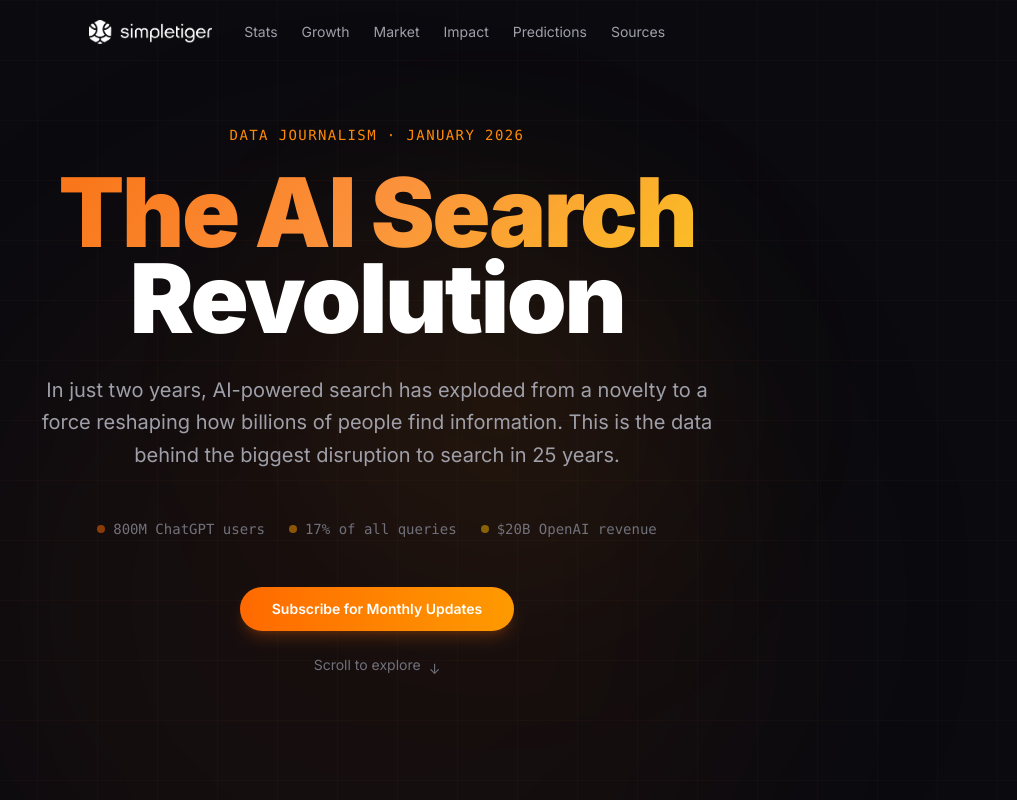
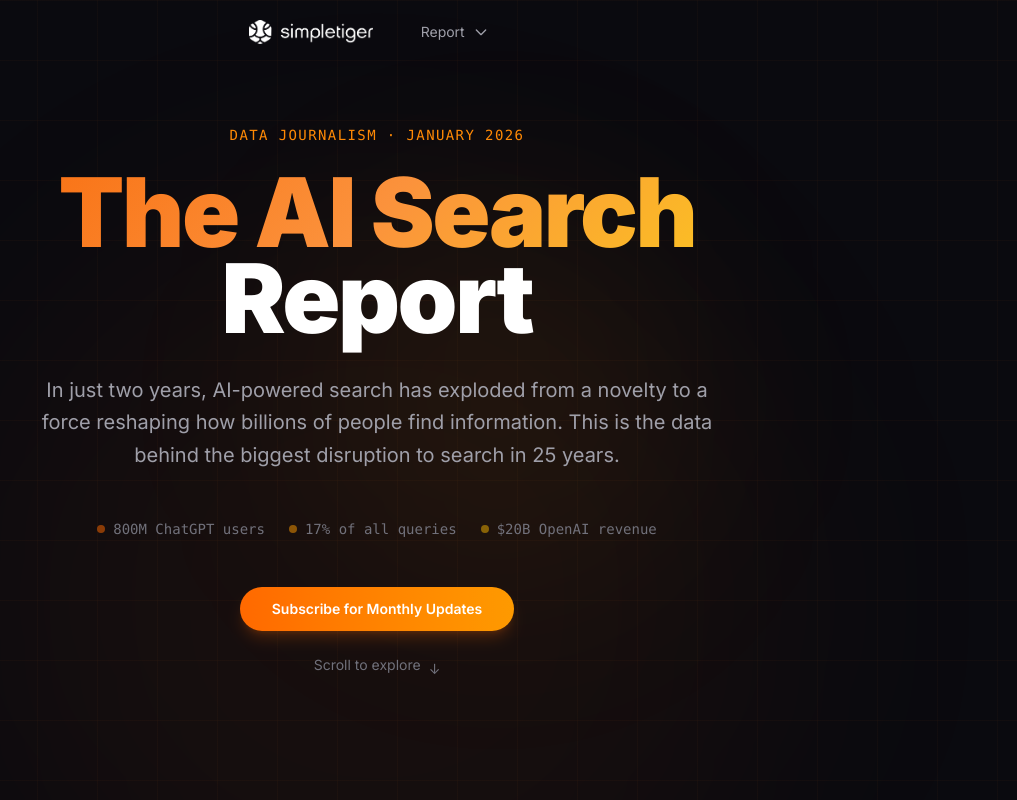
Before and after one commit to simpletiger/aisearch, a Next.js app: page / in a window 1280 px wide. Shown: the top 800 px of the page, without its empty margins (263-1280 px from the left). Built offline with nearby package versions, Linux system fonts and the light colour scheme.

Commit message:
Update branding: Revolution → Report, logo links to SimpleTiger.com, nav dropdown restructure

```diff
--- a/src/app/layout.tsx
+++ b/src/app/layout.tsx
@@ -2,7 +2,7 @@
 import "./globals.css";
 
 export const metadata: Metadata = {
-  title: "The AI Search Revolution — Data & Trends",
+  title: "The AI Search Report — Data & Trends",
   description:
     "An interactive data journalism piece exploring the explosive growth of AI search and its impact on the traditional search landscape.",
 };
--- a/src/components/Hero.tsx
+++ b/src/components/Hero.tsx
@@ -26,7 +26,7 @@
           <h1 className="text-5xl sm:text-7xl lg:text-8xl font-black leading-[0.9] tracking-tight mb-8">
             <span className="gradient-text">The AI Search</span>
             <br />
-            <span className="text-white">Revolution</span>
+            <span className="text-white">Report</span>
           </h1>
 
           <p className="text-lg sm:text-xl text-zinc-400 max-w-2xl mx-auto mb-12 leading-relaxed">
--- a/src/components/Nav.tsx
+++ b/src/components/Nav.tsx
@@ -1,6 +1,6 @@
 "use client";
 
-import { useState, useEffect } from "react";
+import { useState, useEffect, useRef } from "react";
 import { motion, AnimatePresence } from "framer-motion";
 import Image from "next/image";
 
@@ -16,11 +16,24 @@
 export default function Nav() {
   const [scrolled, setScrolled] = useState(false);
   const [mobileOpen, setMobileOpen] = useState(false);
+  const [dropdownOpen, setDropdownOpen] = useState(false);
+  const dropdownRef = useRef<HTMLDivElement>(null);
 
   useEffect(() => {
     const handleScroll = () => setScrolled(window.scrollY > 100);
     window.addEventListener("scroll", handleScroll);
     return () => window.removeEventListener("scroll", handleScroll);
+  }, []);
+
+  // Close dropdown when clicking outside
+  useEffect(() => {
+    const handleClickOutside = (e: MouseEvent) => {
+      if (dropdownRef.current && !dropdownRef.current.contains(e.target as Node)) {
+        setDropdownOpen(false);
+      }
+    };
+    document.addEventListener("mousedown", handleClickOutside);
+    return () => document.removeEventListener("mousedown", handleClickOutside);
   }, []);
 
   return (
@@ -35,21 +48,49 @@
         }`}
       >
         <div className="section-container h-16 flex items-center justify-center gap-8">
-          <a href="#" className="flex-shrink-0">
+          <a href="https://simpletiger.com" target="_blank" rel="noopener noreferrer" className="flex-shrink-0">
             <Image src="/logo.png" alt="SimpleTiger" width={140} height={28} className="h-6 w-auto" />
           </a>
 
-          {/* Desktop links */}
-          <div className="hidden md:flex items-center gap-6">
+          {/* Desktop dropdown */}
+          <div className="hidden md:block relative" ref={dropdownRef}>
+            <button
+              onClick={() => setDropdownOpen(!dropdownOpen)}
+              className="flex items-center gap-2 text-sm text-zinc-400 hover:text-white transition-colors px-4 py-2 rounded-lg hover:bg-zinc-800/50"
+            >
+              <span>Report</span>
+              <svg
+                className={`w-4 h-4 transition-transform ${dropdownOpen ? 'rotate-180' : ''}`}
+                fill="none"
+                viewBox="0 0 24 24"
+                stroke="currentColor"
+              >
+                <path strokeLinecap="round" strokeLinejoin="round" strokeWidth={2} d="M19 9l-7 7-7-7" />
+              </svg>
+            </button>
+
+            <AnimatePresence>
+              {dropdownOpen && (
+                <motion.div
+                  initial={{ opacity: 0, y: -10 }}
+                  animate={{ opacity: 1, y: 0 }}
+                  exit={{ opacity: 0, y: -10 }}
+                  transition={{ duration: 0.15 }}
+                  className="absolute top-full left-0 mt-2 w-48 bg-[#12121a] border border-zinc-800/50 rounded-xl shadow-xl shadow-black/20 overflow-hidden"
+                >
                   {links.map((link) => (
                     <a
                       key={link.href}
                       href={link.href}
-                className="text-sm text-zinc-400 hover:text-white transition-colors"
+                      onClick={() => setDropdownOpen(false)}
+                      className="block px-4 py-3 text-sm text-zinc-400 hover:text-white hover:bg-zinc-800/50 transition-colors"
                     >
                       {link.label}
                     </a>
                   ))}
+                </motion.div>
+              )}
+            </AnimatePresence>
           </div>
 
           {/* Mobile hamburger */}
@@ -77,6 +118,9 @@
             exit={{ opacity: 0, y: -10 }}
             className="fixed inset-0 z-40 bg-[#0a0a0f]/95 backdrop-blur-xl pt-20 px-6 md:hidden"
           >
+            <div className="mb-4">
+              <p className="text-xs font-mono text-orange-400 uppercase tracking-wider mb-2">Report</p>
+            </div>
             <div className="flex flex-col gap-4">
               {links.map((link) => (
                 <a
--- a/src/components/Timeline.tsx
+++ b/src/components/Timeline.tsx
@@ -15,7 +15,7 @@
           className="mb-20 text-center"
         >
           <h2 className="text-3xl sm:text-4xl font-bold mb-4">
-            <span className="gradient-text">Timeline</span> of the AI Search Revolution
+            <span className="gradient-text">Timeline</span> of the AI Search Report
           </h2>
           <p className="text-zinc-400 max-w-2xl mx-auto">
             From ChatGPT&apos;s launch in November 2022 to the reshaping of a
```
Lines whose indentation alone changed are shown as unchanged.
